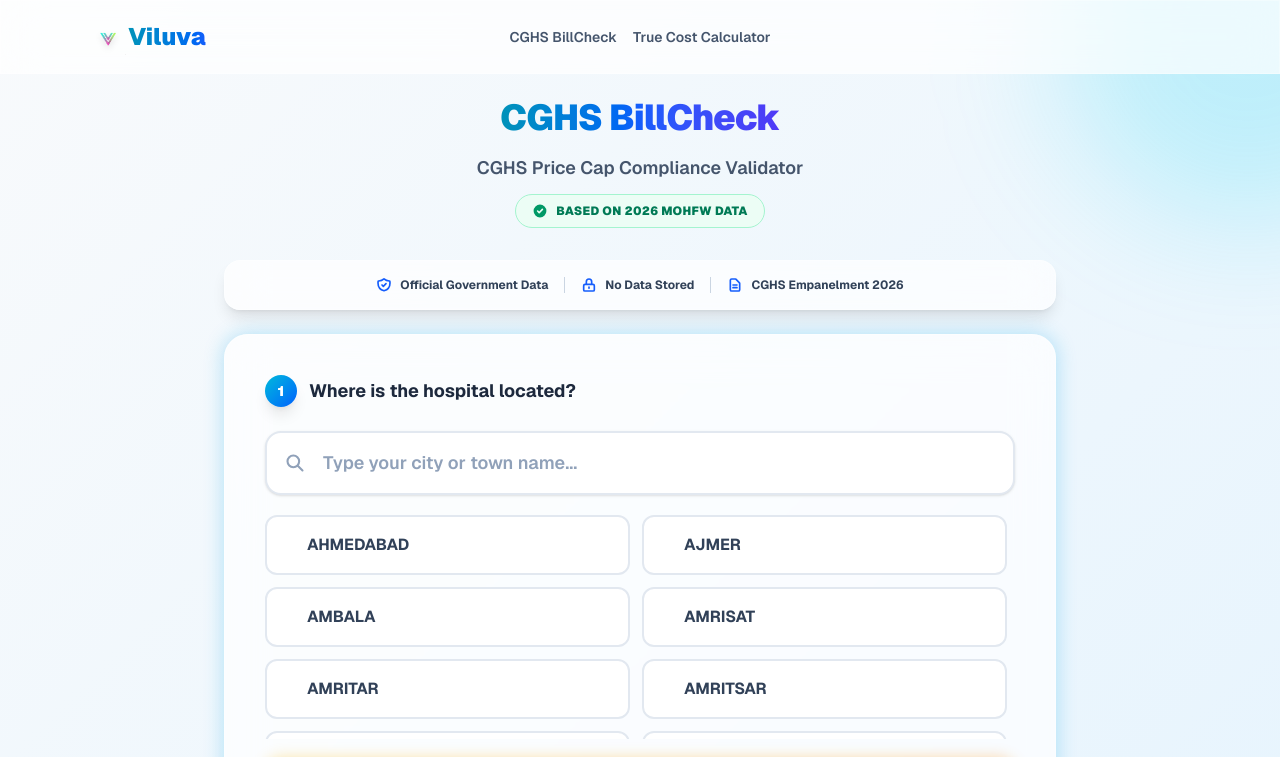
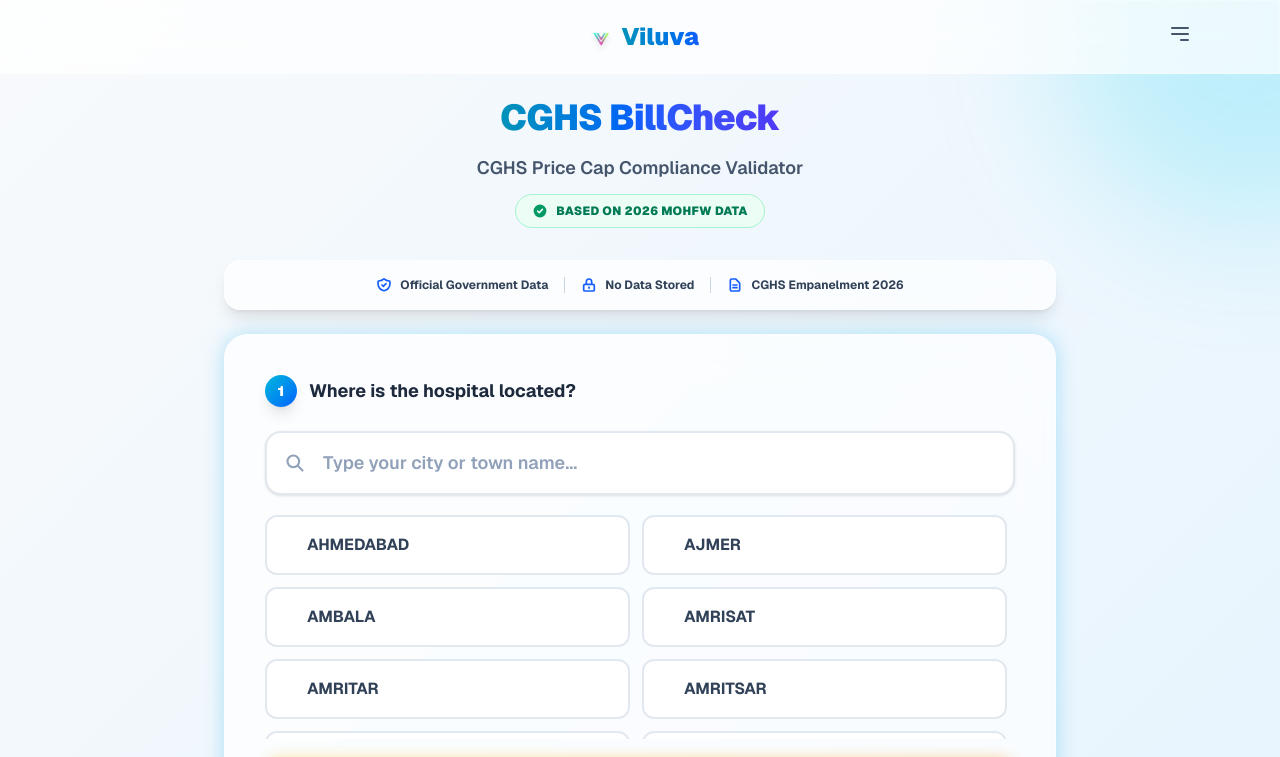
Before and after one commit to Viluva/viluva-med-audit, a Next.js app: page /cghs-billcheck in a window 1280 px wide. Shown: the top 757 px of the page. Built offline with nearby package versions, Linux system fonts and the light colour scheme.

Commit message:
feat: simplify HomePageNavigation layout by removing desktop links and adjusting mobile menu

```diff
--- a/src/components/HomePageNavigation.tsx
+++ b/src/components/HomePageNavigation.tsx
@@ -10,7 +10,7 @@
   return (
     <nav className="w-full sticky top-0 z-50 glass">
       <div className="max-w-6xl mx-auto px-4 sm:px-6 py-3 sm:py-4">
-        <div className="relative flex items-center justify-center sm:justify-between">
+        <div className="relative flex items-center justify-center">
           <div className="flex items-center gap-2 sm:gap-3">
             <Link
               href="/"
@@ -32,7 +32,7 @@
             </Link>
           </div>
           {/* Hamburger button */}
-          <div className="absolute right-0 sm:hidden">
+          <div className="absolute right-0">
             <button
               onClick={() => setIsMenuOpen(!isMenuOpen)}
               className="text-slate-600 hover:text-cyan-600 focus:outline-none"
@@ -61,26 +61,11 @@
               </svg>
             </button>
           </div>
-          {/* Desktop Links */}
-          <div className="hidden sm:flex absolute left-1/2 -translate-x-1/2 items-center gap-2 sm:gap-4">
-            <Link
-              href="/cghs-billcheck"
-              className="text-xs sm:text-sm font-semibold text-slate-600 hover:text-cyan-600 transition-colors"
-            >
-              CGHS BillCheck
-            </Link>
-            <Link
-              href="/time-converter"
-              className="text-xs sm:text-sm font-semibold text-slate-600 hover:text-cyan-600 transition-colors"
-            >
-              True Cost Calculator
-            </Link>
-          </div>
         </div>
-        {/* Mobile Menu */}
+        {/* Dropdown Menu */}
         {isMenuOpen && (
-          <div className="sm:hidden mt-4">
-            <div className="flex flex-col gap-4">
+          <div className="mt-4">
+            <div className="flex flex-col items-center gap-4">
               <Link
                 href="/cghs-billcheck"
                 className="text-sm font-semibold text-slate-600 hover:text-cyan-600 transition-colors"
```
